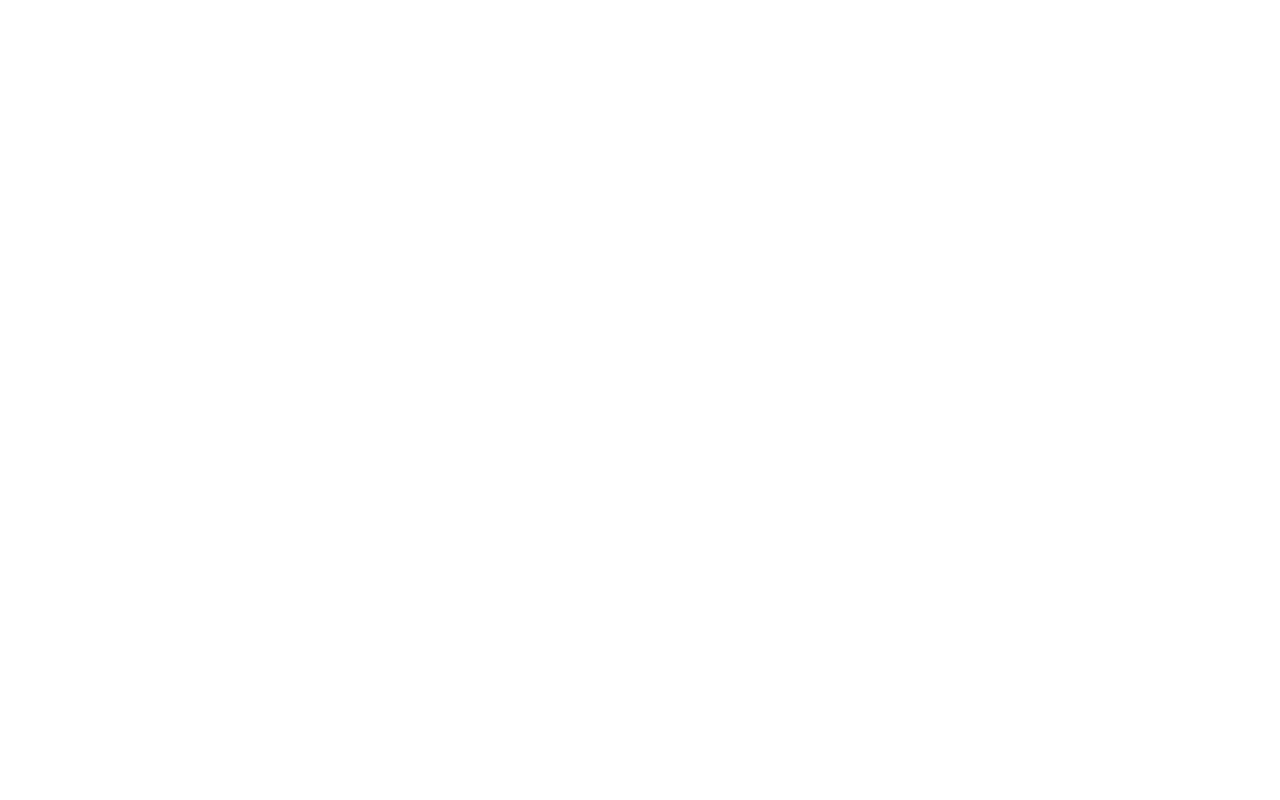
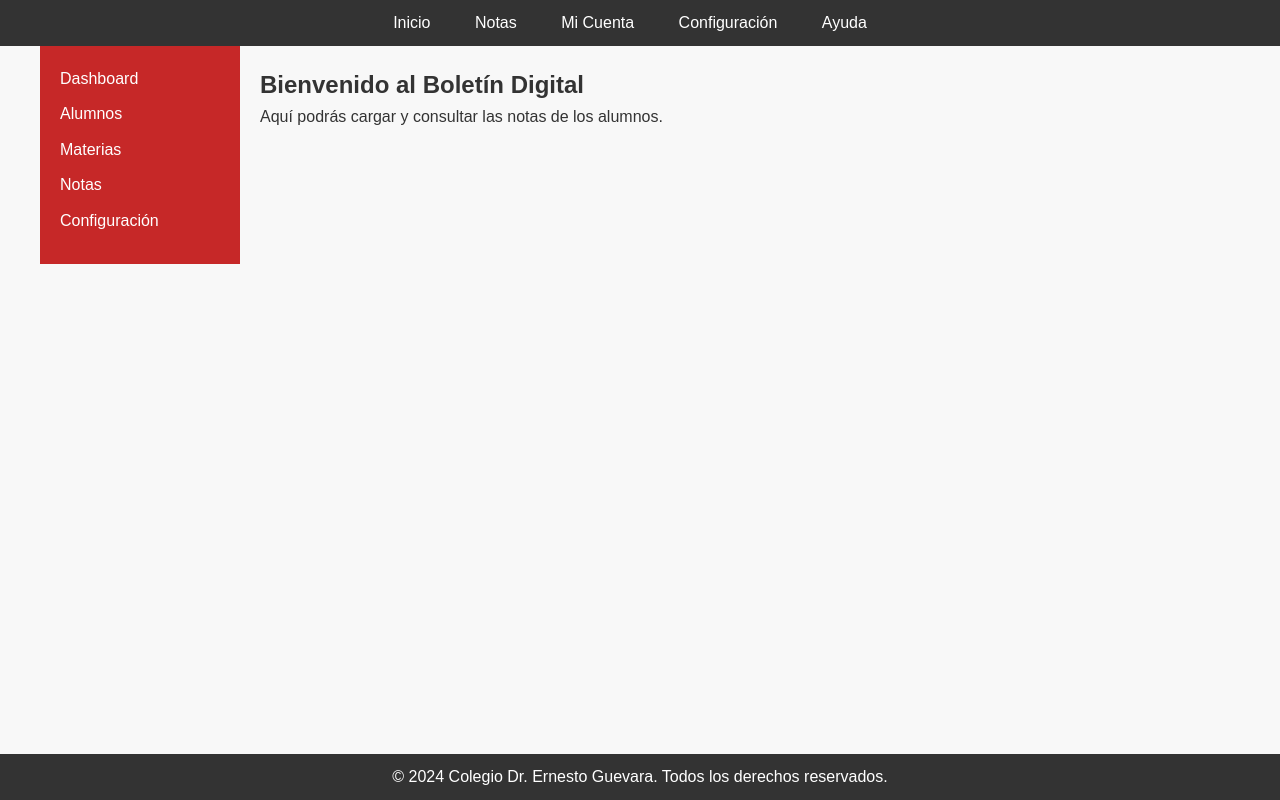
Before and after one commit to Gioxed/TPI_2024, a plain HTML site: page Programacion_TPI/index.html in a window 1280 px wide. Drawn offline with Linux system fonts and the light colour scheme.

Commit message:
commit 2

```diff
--- /dev/null
+++ b/Programacion_TPI/css/cuenta.css
@@ -0,0 +1,61 @@
+/* Estilos generales */
+body {
+    font-family: Arial, sans-serif;
+    background-color: #f2f2f2;
+    margin: 0;
+    padding: 0;
+}
+
+.container {
+    display: flex;
+    height: 100vh; /* 100% del alto de la ventana */
+}
+
+.sidebar {
+    width: 250px;
+    background-color: #333;
+    color: white;
+    padding-top: 20px;
+}
+
+.sidebar ul {
+    list-style-type: none;
+    padding: 0;
+}
+
+.sidebar ul li {
+    margin-bottom: 10px;
+}
+
+.sidebar ul li a {
+    display: block;
+    color: white;
+    text-decoration: none;
+    padding: 10px;
+}
+
+.sidebar ul li a:hover {
+    background-color: #555;
+}
+
+.content {
+    flex: 1;
+    padding: 20px;
+}
+
+header {
+    background-color: #d32f2f;
+    color: white;
+    padding: 10px;
+    margin-bottom: 20px;
+}
+
+footer {
+    background-color: #333;
+    color: white;
+    text-align: center;
+    position: absolute;
+    bottom: 0;
+    width: 100%;
+    padding: 10px 0;
+}
--- /dev/null
+++ b/Programacion_TPI/css/index.css
@@ -0,0 +1,88 @@
+/* Reset básico para quitar márgenes y padding por defecto */
+* {
+    margin: 0;
+    padding: 0;
+    box-sizing: border-box;
+}
+
+/* Estilos generales */
+body {
+    font-family: Arial, sans-serif;
+    background-color: #f8f8f8;
+    color: #333;
+    line-height: 1.6;
+}
+
+.container {
+    display: flex;
+    max-width: 1200px;
+    margin: 0 auto;
+}
+
+header {
+    background-color: #333;
+    color: white;
+    padding: 10px 0;
+}
+
+header nav ul {
+    list-style-type: none;
+    margin: 0;
+    padding: 0;
+    text-align: center;
+}
+
+header nav ul li {
+    display: inline;
+    margin-right: 20px;
+}
+
+header nav ul li a {
+    color: white;
+    text-decoration: none;
+    padding: 5px 10px;
+}
+
+header nav ul li a:hover {
+    background-color: #555;
+}
+
+.sidebar {
+    background-color: #c62828;
+    color: white;
+    width: 200px;
+    padding: 20px;
+}
+
+.sidebar ul {
+    list-style-type: none;
+    padding: 0;
+}
+
+.sidebar ul li {
+    margin-bottom: 10px;
+}
+
+.sidebar ul li a {
+    color: white;
+    text-decoration: none;
+}
+
+.sidebar ul li a:hover {
+    text-decoration: underline;
+}
+
+main {
+    flex: 1;
+    padding: 20px;
+}
+
+footer {
+    background-color: #333;
+    color: white;
+    text-align: center;
+    padding: 10px 0;
+    position: fixed;
+    width: 100%;
+    bottom: 0;
+}
--- /dev/null
+++ b/Programacion_TPI/css/styles.css
@@ -0,0 +1,210 @@
+@import url('https://fonts.googleapis.com/css2?family=Montserrat:wght@300;400;500;600;700&display=swap');
+
+*{
+    margin: 0;
+    padding: 0;
+    box-sizing: border-box;
+    font-family: 'Montserrat', sans-serif;
+}
+
+body{
+    background-color: #c9d6ff;
+    background: linear-gradient(to right, #ffd5d5, #ff8a8a);
+    display: flex;
+    align-items: center;
+    justify-content: center;
+    flex-direction: column;
+    height: 100vh;
+}
+
+.container{
+    background-color: #fff;
+    border-radius: 30px;
+    box-shadow: 0 5px 15px rgba(0, 0, 0, 0.35);
+    position: relative;
+    overflow: hidden;
+    width: 768px;
+    max-width: 100%;
+    min-height: 480px;
+}
+
+.container p{
+    font-size: 14px;
+    line-height: 20px;
+    letter-spacing: 0.3px;
+    margin: 20px 0;
+}
+
+.container span{
+    font-size: 12px;
+}
+
+.container a{
+    color: #333;
+    font-size: 13px;
+    text-decoration: none;
+    margin: 15px 0 10px;
+}
+
+.container button{
+    background-color: #3D0000;
+    color: #fff;
+    font-size: 12px;
+    padding: 10px 45px;
+    border: 1px solid transparent;
+    border-radius: 8px;
+    font-weight: 600;
+    letter-spacing: 0.5px;
+    text-transform: uppercase;
+    margin-top: 10px;
+    cursor: pointer;
+}
+
+.container button.hidden{
+    background-color: transparent;
+    border-color: #fff;
+}
+
+.container form{
+    background-color: #fff;
+    display: flex;
+    align-items: center;
+    justify-content: center;
+    flex-direction: column;
+    padding: 0 40px;
+    height: 100%;
+}
+
+.container input{
+    background-color: #eee;
+    border: none;
+    margin: 8px 0;
+    padding: 10px 15px;
+    font-size: 13px;
+    border-radius: 8px;
+    width: 100%;
+    outline: none;
+}
+
+.form-container{
+    position: absolute;
+    top: 0;
+    height: 100%;
+    transition: all 0.6s ease-in-out;
+}
+
+.sign-in{
+    left: 0;
+    width: 50%;
+    z-index: 2;
+}
+
+.container.active .sign-in{
+    transform: translateX(100%);
+}
+
+.sign-up{
+    left: 0;
+    width: 50%;
+    opacity: 0;
+    z-index: 1;
+}
+
+.container.active .sign-up{
+    transform: translateX(100%);
+    opacity: 1;
+    z-index: 5;
+    animation: move 0.6s;
+}
+
+@keyframes move{
+    0%, 49.99%{
+        opacity: 0;
+        z-index: 1;
+    }
+    50%, 100%{
+        opacity: 1;
+        z-index: 5;
+    }
+}
+
+.social-icons{
+    margin: 20px 0;
+}
+
+.social-icons a{
+    border: 1px solid #ccc;
+    border-radius: 20%;
+    display: inline-flex;
+    justify-content: center;
+    align-items: center;
+    margin: 0 3px;
+    width: 40px;
+    height: 40px;
+}
+
+.toggle-container{
+    position: absolute;
+    top: 0;
+    left: 50%;
+    width: 50%;
+    height: 100%;
+    overflow: hidden;
+    transition: all 0.6s ease-in-out;
+    border-radius: 150px 0 0 100px;
+    z-index: 1000;
+}
+
+.container.active .toggle-container{
+    transform: translateX(-100%);
+    border-radius: 0 150px 100px 0;
+}
+
+.toggle{
+    background-color: #3D0000;
+    height: 100%;
+    background: linear-gradient(to right, #950101, #3D0000);
+    color: #fff;
+    position: relative;
+    left: -100%;
+    height: 100%;
+    width: 200%;
+    transform: translateX(0);
+    transition: all 0.6s ease-in-out;
+}
+
+.container.active .toggle{
+    transform: translateX(50%);
+}
+
+.toggle-panel{
+    position: absolute;
+    width: 50%;
+    height: 100%;
+    display: flex;
+    align-items: center;
+    justify-content: center;
+    flex-direction: column;
+    padding: 0 30px;
+    text-align: center;
+    top: 0;
+    transform: translateX(0);
+    transition: all 0.6s ease-in-out;
+}
+
+.toggle-left{
+    transform: translateX(-200%);
+}
+
+.container.active .toggle-left{
+    transform: translateX(0);
+}
+
+.toggle-right{
+    right: 0;
+    transform: translateX(0);
+}
+
+.container.active .toggle-right{
+    transform: translateX(200%);
+}
--- a/Programacion_TPI/index.html
+++ b/Programacion_TPI/index.html
@@ -1,11 +1,47 @@
 <!DOCTYPE html>
-<html lang="en">
+<html lang="es">
 <head>
     <meta charset="UTF-8">
     <meta name="viewport" content="width=device-width, initial-scale=1.0">
-    <title>Document</title>
+    <title>Boletín Digital - Sistema de Carga de Notas</title>
+    <link rel="stylesheet" href="css/index.css">
+    <!-- Aquí puedes incluir otros estilos o frameworks CSS necesarios -->
 </head>
 <body>
+    <header>
+        <nav>
+            <ul>
+                <li><a href="#">Inicio</a></li>
+                <li><a href="#">Notas</a></li>
+                <li><a href="Mi-cuenta.html">Mi Cuenta</a></li>
+                <li><a href="#">Configuración</a></li>
+                <li><a href="#">Ayuda</a></li>
+            </ul>
+        </nav>
+    </header>
 
+    <div class="container">
+        <aside class="sidebar">
+            <ul>
+                <li><a href="#">Dashboard</a></li>
+                <li><a href="#">Alumnos</a></li>
+                <li><a href="#">Materias</a></li>
+                <li><a href="#">Notas</a></li>
+                <li><a href="#">Configuración</a></li>
+            </ul>
+        </aside>
+
+        <main>
+            <section>
+                <!-- Contenido principal de la página -->
+                <h1>Bienvenido al Boletín Digital</h1>
+                <p>Aquí podrás cargar y consultar las notas de los alumnos.</p>
+            </section>
+        </main>
+    </div>
+
+    <footer>
+        <p>&copy; 2024 Colegio Dr. Ernesto Guevara. Todos los derechos reservados.</p>
+    </footer>
 </body>
 </html>
```
Also changed, not shown: Programacion_TPI/Mi-cuenta.html (added, +38 -0 lines), Programacion_TPI/inicio.html (added, +67 -0 lines), Programacion_TPI/script.js (added, +11 -0 lines), Programacion_TPI/styles.css (deleted), 1 other file.
